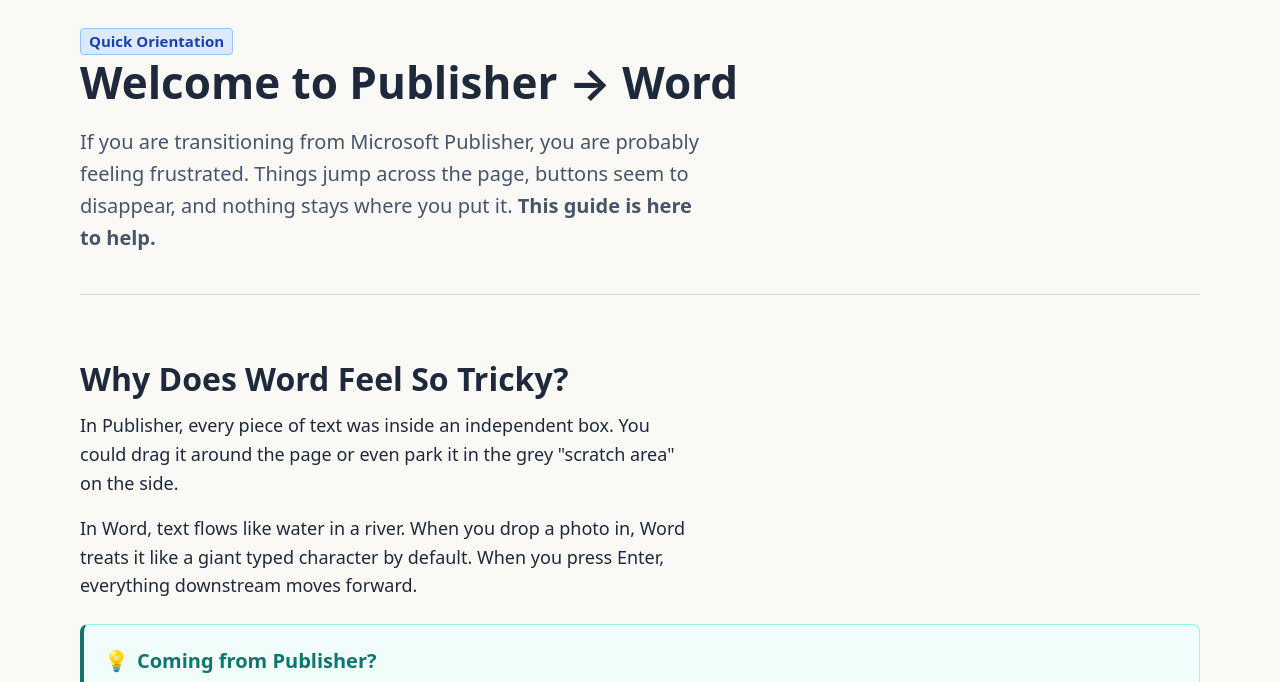
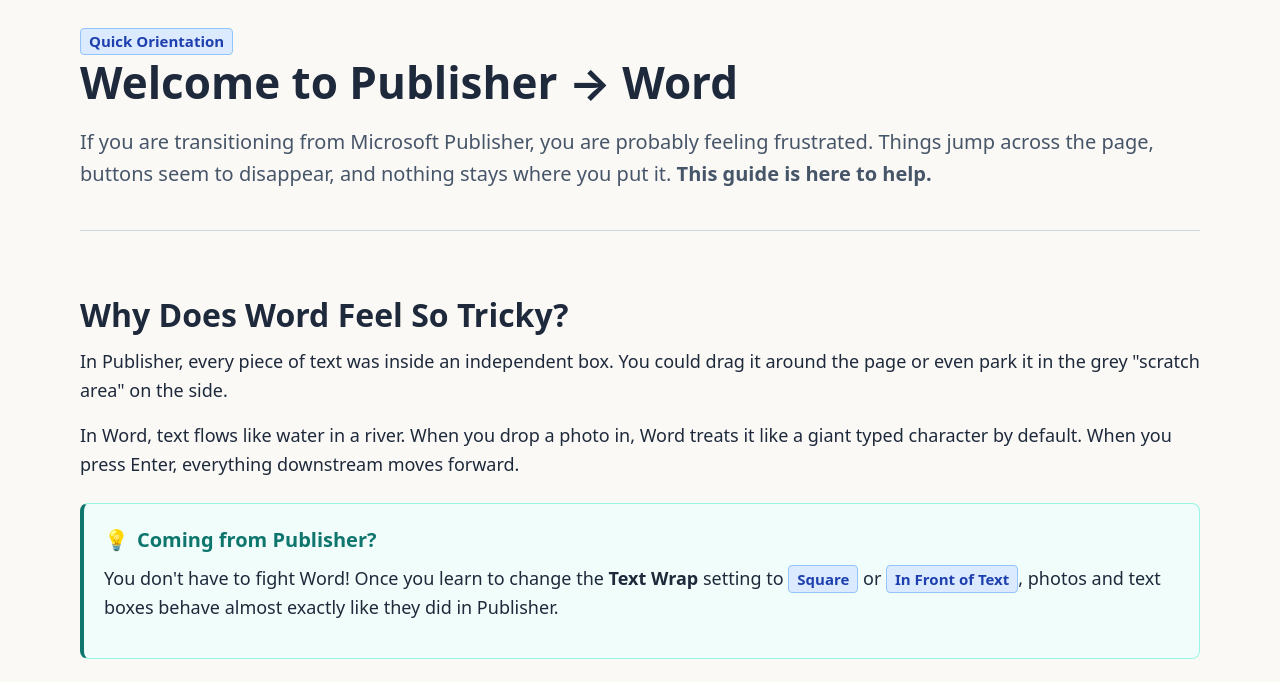
Before and after one commit to robpomeroy/publisher-to-word, an Astro site: page /start-here in a window 1280 px wide. Shown: the part 66-748 px from the top of the page. Built offline with nearby package versions, Linux system fonts and the light colour scheme; Astro itself is replaced by a stand-in of ours.

Commit message:
fix(start-here): remove max-inline-size constraint on lead and section-desc paragraphs

```diff
--- a/src/pages/start-here.astro
+++ b/src/pages/start-here.astro
@@ -142,7 +142,6 @@ import UiHotspotMap from "../components/interactive/UiHotspotMap.astro";
     font-size: var(--font-size-lg);
     line-height: var(--line-height-normal);
     color: var(--ink-secondary);
-    max-inline-size: var(--max-prose-width);
   }
 
   .start-here-content {
@@ -165,7 +164,6 @@ import UiHotspotMap from "../components/interactive/UiHotspotMap.astro";
     font-size: var(--font-size-base);
     color: var(--ink-primary);
     line-height: var(--line-height-normal);
-    max-inline-size: var(--max-prose-width);
     margin-block-end: var(--space-4);
   }
 
```
